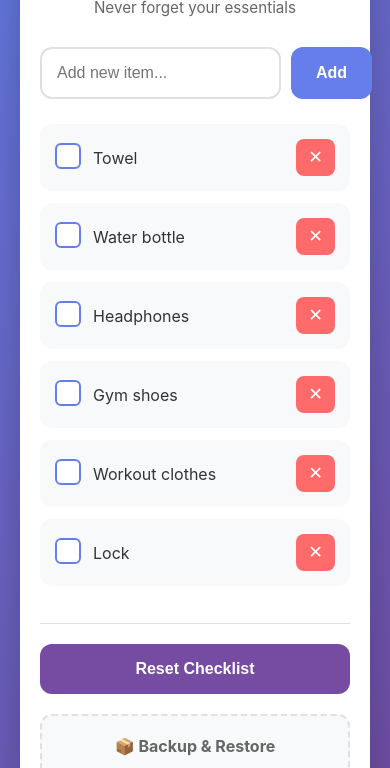
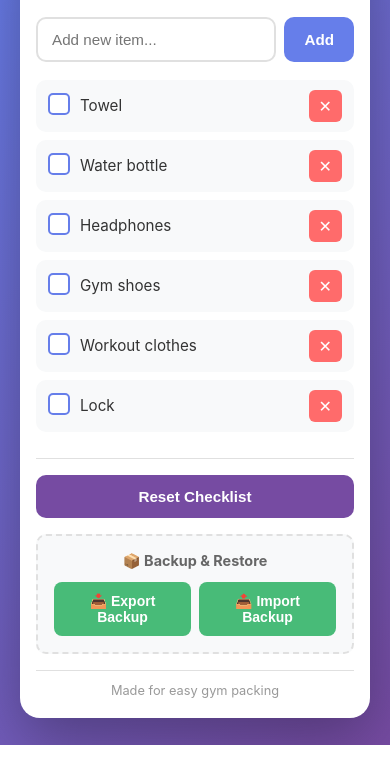
Before and after one commit to blaxcky/Gym-Packliste, a plain HTML site: page index.html in a window 390 px wide. Shown: the part 99-867 px from the top of the page. After the commit the page ends 844 px from the top, so only its background shows below. Drawn offline with Linux system fonts and the light colour scheme.

Commit message:
mobile layout

```diff
--- a/style.css
+++ b/style.css
@@ -27,7 +27,7 @@ body {
     background: #ffffff;
     border-radius: 20px;
     box-shadow: 0 20px 60px rgba(0, 0, 0, 0.3);
-    padding: 30px 20px;
+    padding: 20px 16px;
     min-height: 80vh;
     display: flex;
     flex-direction: column;
@@ -39,17 +39,17 @@ body {
 
 header {
     text-align: center;
-    margin-bottom: 30px;
+    margin-bottom: 20px;
 }
 
 header h1 {
-    font-size: 2rem;
+    font-size: 1.75rem;
     color: #667eea;
-    margin-bottom: 8px;
+    margin-bottom: 5px;
 }
 
 .subtitle {
-    font-size: 0.95rem;
+    font-size: 0.875rem;
     color: #666;
 }
 
@@ -59,16 +59,16 @@ header h1 {
 
 .add-item-section {
     display: flex;
-    gap: 10px;
-    margin-bottom: 25px;
+    gap: 8px;
+    margin-bottom: 18px;
 }
 
 #newItemInput {
     flex: 1;
-    padding: 15px;
-    font-size: 1rem;
+    padding: 12px 14px;
+    font-size: 0.95rem;
     border: 2px solid #e0e0e0;
-    border-radius: 12px;
+    border-radius: 10px;
     outline: none;
     transition: border-color 0.3s;
 }
@@ -78,13 +78,13 @@ header h1 {
 }
 
 .btn-add {
-    padding: 15px 25px;
-    font-size: 1rem;
+    padding: 12px 20px;
+    font-size: 0.95rem;
     font-weight: 600;
     background: #667eea;
     color: white;
     border: none;
-    border-radius: 12px;
+    border-radius: 10px;
     cursor: pointer;
     transition: background 0.3s, transform 0.1s;
     white-space: nowrap;
@@ -104,19 +104,20 @@ header h1 {
 
 .checklist {
     flex: 1;
-    margin-bottom: 25px;
+    margin-bottom: 18px;
 }
 
 .checklist-item {
     display: flex;
     align-items: center;
-    padding: 15px;
-    margin-bottom: 12px;
+    padding: 10px 12px;
+    margin-bottom: 8px;
     background: #f8f9fa;
-    border-radius: 12px;
+    border-radius: 10px;
     transition: all 0.4s cubic-bezier(0.4, 0, 0.2, 1);
-    gap: 12px;
+    gap: 10px;
     animation: slideIn 0.3s ease-out;
+    min-height: 44px;
 }
 
 .checklist-item:hover {
@@ -200,10 +201,10 @@ header h1 {
 .checkbox-wrapper input[type="checkbox"] {
     appearance: none;
     -webkit-appearance: none;
-    width: 26px;
-    height: 26px;
+    width: 22px;
+    height: 22px;
     border: 2px solid #667eea;
-    border-radius: 6px;
+    border-radius: 5px;
     cursor: pointer;
     position: relative;
     transition: all 0.3s cubic-bezier(0.4, 0, 0.2, 1);
@@ -229,7 +230,7 @@ header h1 {
     left: 50%;
     transform: translate(-50%, -50%) scale(0);
     color: white;
-    font-size: 16px;
+    font-size: 14px;
     font-weight: bold;
     transition: transform 0.2s cubic-bezier(0.4, 0, 0.2, 1);
     opacity: 0;
@@ -256,11 +257,12 @@ header h1 {
 /* Item Text */
 .item-text {
     flex: 1;
-    font-size: 1rem;
+    font-size: 0.95rem;
     color: #333;
     word-break: break-word;
     transition: all 0.3s ease;
     position: relative;
+    line-height: 1.3;
 }
 
 /* Animated strikethrough effect */
@@ -288,15 +290,17 @@ header h1 {
 
 /* Delete Button */
 .btn-delete {
-    padding: 8px 12px;
-    font-size: 1.1rem;
+    padding: 6px 10px;
+    font-size: 1rem;
     background: #ff6b6b;
     color: white;
     border: none;
-    border-radius: 8px;
+    border-radius: 6px;
     cursor: pointer;
     transition: background 0.3s, transform 0.1s;
     flex-shrink: 0;
+    min-width: 32px;
+    min-height: 32px;
 }
 
 .btn-delete:hover {
@@ -310,13 +314,13 @@ header h1 {
 /* Empty State */
 .empty-state {
     text-align: center;
-    padding: 40px 20px;
+    padding: 30px 20px;
     color: #999;
 }
 
 .empty-state p {
-    font-size: 1rem;
-    margin-bottom: 10px;
+    font-size: 0.9rem;
+    margin-bottom: 8px;
 }
 
 /* ============================================
@@ -325,19 +329,19 @@ header h1 {
 
 .reset-section {
     margin-top: auto;
-    padding-top: 20px;
+    padding-top: 16px;
     border-top: 1px solid #e0e0e0;
 }
 
 .btn-reset {
     width: 100%;
-    padding: 16px;
-    font-size: 1rem;
+    padding: 13px;
+    font-size: 0.95rem;
     font-weight: 600;
     background: #764ba2;
     color: white;
     border: none;
-    border-radius: 12px;
+    border-radius: 10px;
     cursor: pointer;
     transition: background 0.3s, transform 0.1s;
 }
@@ -355,34 +359,34 @@ header h1 {
    ============================================ */
 
 .backup-section {
-    margin-top: 20px;
-    padding: 20px;
+    margin-top: 16px;
+    padding: 16px;
     background: #f8f9fa;
-    border-radius: 12px;
+    border-radius: 10px;
     border: 2px dashed #e0e0e0;
 }
 
 .backup-section h3 {
-    font-size: 1rem;
+    font-size: 0.9rem;
     color: #666;
-    margin-bottom: 15px;
+    margin-bottom: 12px;
     text-align: center;
 }
 
 .backup-buttons {
     display: grid;
     grid-template-columns: 1fr 1fr;
-    gap: 10px;
+    gap: 8px;
 }
 
 .btn-backup {
-    padding: 14px;
-    font-size: 0.95rem;
+    padding: 11px;
+    font-size: 0.875rem;
     font-weight: 600;
     background: #48bb78;
     color: white;
     border: none;
-    border-radius: 10px;
+    border-radius: 8px;
     cursor: pointer;
     transition: background 0.3s, transform 0.1s;
 }
@@ -401,13 +405,13 @@ header h1 {
 
 footer {
     text-align: center;
-    margin-top: 20px;
-    padding-top: 15px;
+    margin-top: 16px;
+    padding-top: 12px;
     border-top: 1px solid #e0e0e0;
 }
 
 footer p {
-    font-size: 0.85rem;
+    font-size: 0.8rem;
     color: #999;
 }
 
@@ -418,15 +422,20 @@ footer p {
 /* For very small screens */
 @media (max-width: 360px) {
     .container {
-        padding: 20px 15px;
+        padding: 16px 12px;
     }
 
     header h1 {
-        font-size: 1.75rem;
+        font-size: 1.5rem;
     }
 
     .btn-add {
-        padding: 15px 20px;
+        padding: 12px 16px;
+        font-size: 0.9rem;
+    }
+
+    .checklist-item {
+        padding: 8px 10px;
     }
 }
 
```
